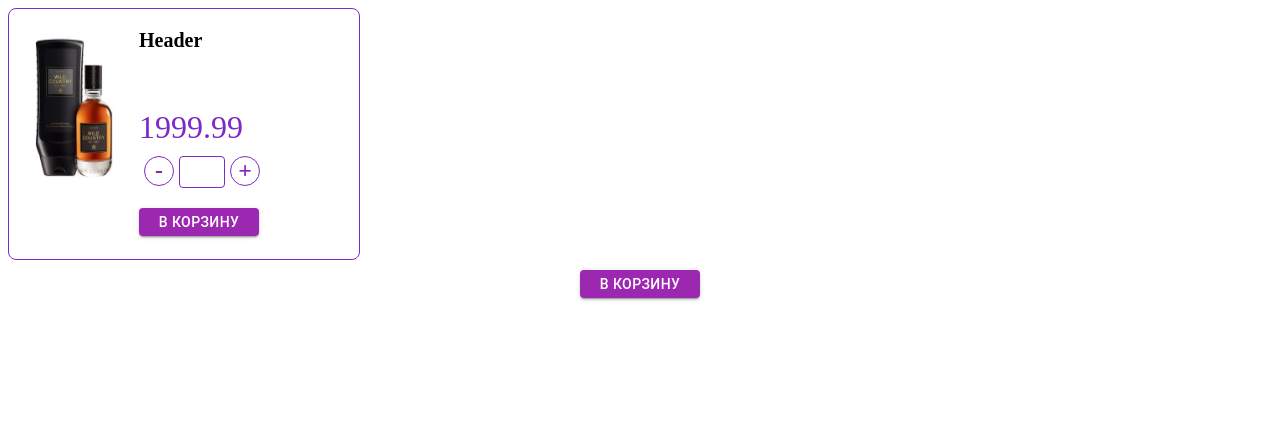
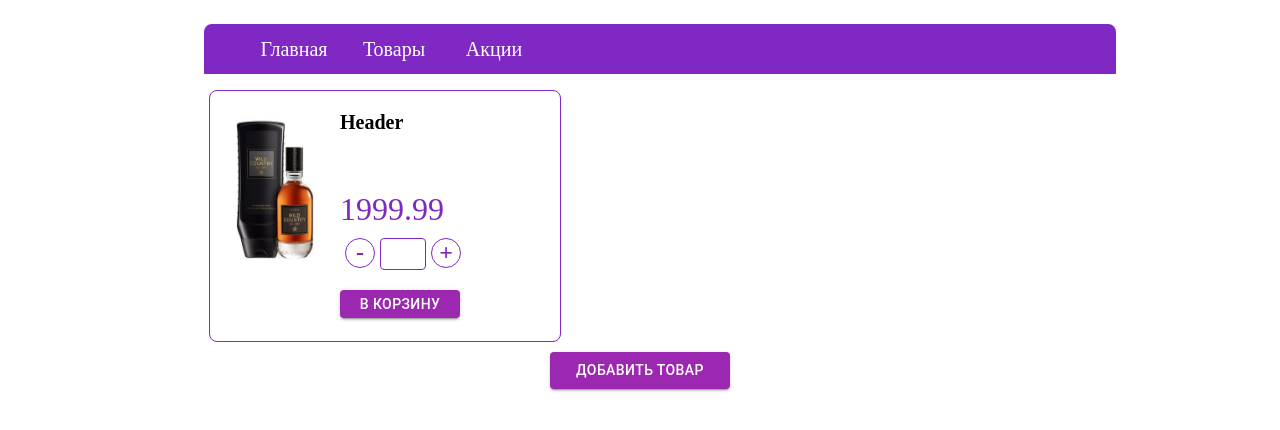
Before and after one commit to yurimovo/shop, a React (Create React App) app: page / in a window 1280 px wide. Shown: the top 430 px of the page. Built offline with nearby package versions, Linux system fonts and the light colour scheme.

Commit message:
Add top menu base

```diff
--- a/src/App.css
+++ /dev/null
@@ -1,41 +0,0 @@
-.App {
-    text-align: center;
-    display: flex;
-    flex-direction: column;
-    align-items: center;
-}
-
-.App-logo {
-    height: 40vmin;
-    pointer-events: none;
-}
-
-@media (prefers-reduced-motion: no-preference) {
-    .App-logo {
-        animation: App-logo-spin infinite 20s linear;
-    }
-}
-
-.App-header {
-    background-color: #282c34;
-    min-height: 100vh;
-    display: flex;
-    flex-direction: column;
-    align-items: center;
-    justify-content: center;
-    font-size: calc(10px + 2vmin);
-    color: white;
-}
-
-.App-link {
-    color: #61dafb;
-}
-
-@keyframes App-logo-spin {
-    from {
-        transform: rotate(0deg);
-    }
-    to {
-        transform: rotate(360deg);
-    }
-}
--- /dev/null
+++ b/src/components/header/Header.tsx
@@ -0,0 +1,16 @@
+import React from 'react';
+import "./style.scss";
+import "../../main-container.scss";
+import {Button} from "@mui/material";
+
+const Header = () => {
+  return (
+    <ul className="menu-large-container">
+      <li className="menu-item">Главная</li>
+      <li className="menu-item">Товары</li>
+      <li className="menu-item">Акции</li>
+    </ul>
+  );
+};
+
+export default Header;
--- /dev/null
+++ b/src/components/header/style.scss
@@ -0,0 +1,39 @@
+.mainMenu {
+  display: flex;
+  border-top-left-radius: 8px;
+  border-top-right-radius: 8px;
+  background-color: #7f28c4;
+}
+
+.menu-large-container {
+  display: flex;
+  flex-direction: row;
+  justify-content: flex-start;
+  align-items: center;
+  width: 100%;
+  height: 50px;
+  background-color: #7f28c4;
+  border-top-left-radius: 8px;
+  border-top-right-radius: 8px;
+}
+
+.menu-item {
+  display: flex;
+  justify-content: center;
+  align-items: center;
+  font-weight: 400;
+  font-size: 20px;
+  color: #fff;
+  width: 100px;
+  height: 32px;
+  :hover {
+    background-color: #f2e14e;
+    cursor: pointer;
+  }
+  a {
+    text-decoration: none;
+    font-weight: 400;
+    font-size: 20px;
+    color: #374957;
+  }
+}
--- a/src/components/main-page/MainPage.tsx
+++ b/src/components/main-page/MainPage.tsx
@@ -1,12 +1,18 @@
 import React from "react";
 import Products from "../products/Products";
+import Header from "../header/Header";
+import "../../main-container.scss";
+import "./style.scss";
 
 const MainPage = () => {
-    return(
-        <div>
-            <Products />
-        </div>
-    )
+  return(
+    <div className="mainContainer">
+      <div className="template-container">
+        <Header />
+        <Products />
+      </div>
+    </div>
+  )
 }
 
 export default MainPage;
--- /dev/null
+++ b/src/components/main-page/style.scss
@@ -0,0 +1,3 @@
+.mainContainer {
+  display: flex;
+}
--- a/src/components/products/Products.tsx
+++ b/src/components/products/Products.tsx
@@ -1,16 +1,20 @@
 import React from "react";
 import ProductCard from "./product-card/ProductCard";
-import {Button} from "@mui/material";
+import { Button } from "@mui/material";
+import "../../main-container.scss";
+import "./style.scss";
 
 const Products = () => {
-    return(
-        <div>
-            <ProductCard />
-            <div className='addToCartButtonContainer'>
-                <Button className='addToCartButton' variant="contained" color='secondary'>В корзину</Button>
-            </div>
+  return(
+    <div className="mainContainer">
+      <div className="template-container">
+        <ProductCard />
+        <div className='addToCartButtonContainer'>
+          <Button className='addProductButton' variant="contained" color='secondary'>Добавить товар</Button>
         </div>
-    )
+      </div>
+    </div>
+  )
 };
 
 export default Products;
--- /dev/null
+++ b/src/components/products/style.scss
@@ -0,0 +1,8 @@
+.mainContainer {
+  margin: 5px;
+}
+
+.addProductButton {
+  width: 180px;
+  margin-bottom: 20px;
+}
```
